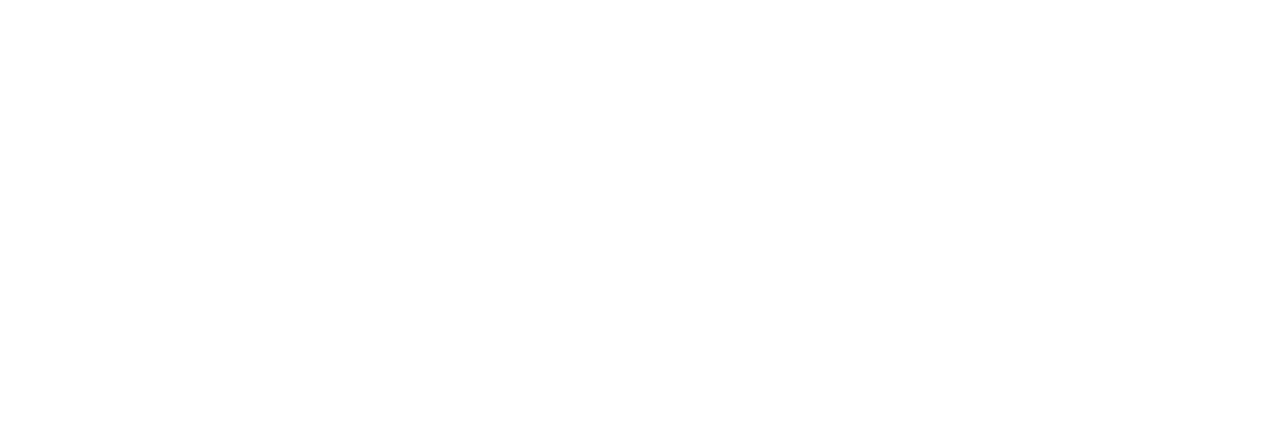
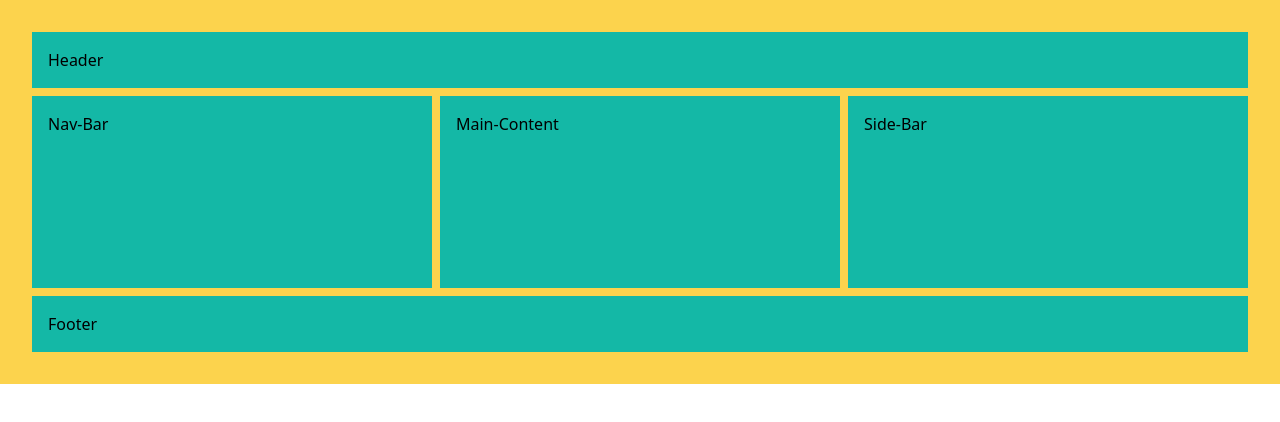
Before and after one commit to orbis-eval/orbis2-frontend, a Nuxt app: page /grid-layout in a window 1280 px wide. Before the commit this address had no page. Shown: the top 422 px of the page. Built offline with nearby package versions, Linux system fonts and the light colour scheme.

Commit message:
#1: basic grid layout start

```diff
--- /dev/null
+++ b/pages/grid-layout.vue
@@ -0,0 +1,26 @@
+<template>
+  <div class="p-8 bg-amber-300">
+    <div class="grid grid-cols-3 gap-2">
+      <header class="col-span-full tile bg-teal-500 p-4">
+        <!-- Header -->
+        Header
+      </header>
+      <nav class="tile bg-teal-500 p-4">
+        <!-- Nav Bar -->
+        Nav-Bar
+      </nav>
+      <main class="tile bg-teal-500 p-4 h-48">
+        <!-- Main Content -->
+        Main-Content
+      </main>
+      <aside class="tile bg-teal-500 p-4">
+        <!-- Sidebar -->
+        Side-Bar
+      </aside>
+      <footer class="col-span-full tile bg-teal-500 p-4">
+        <!-- Footer -->
+        Footer
+      </footer>
+    </div>
+  </div>
+</template>
```
